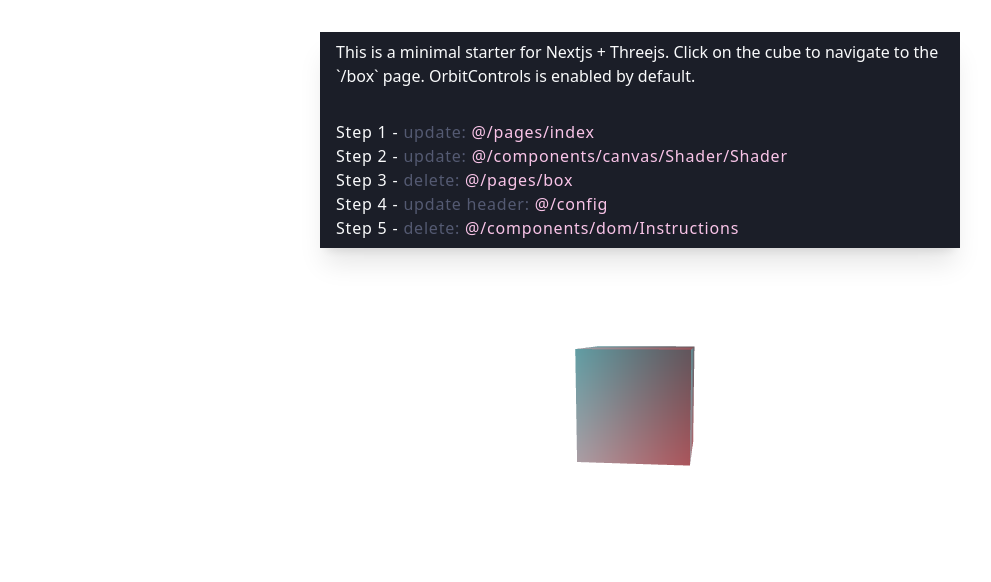
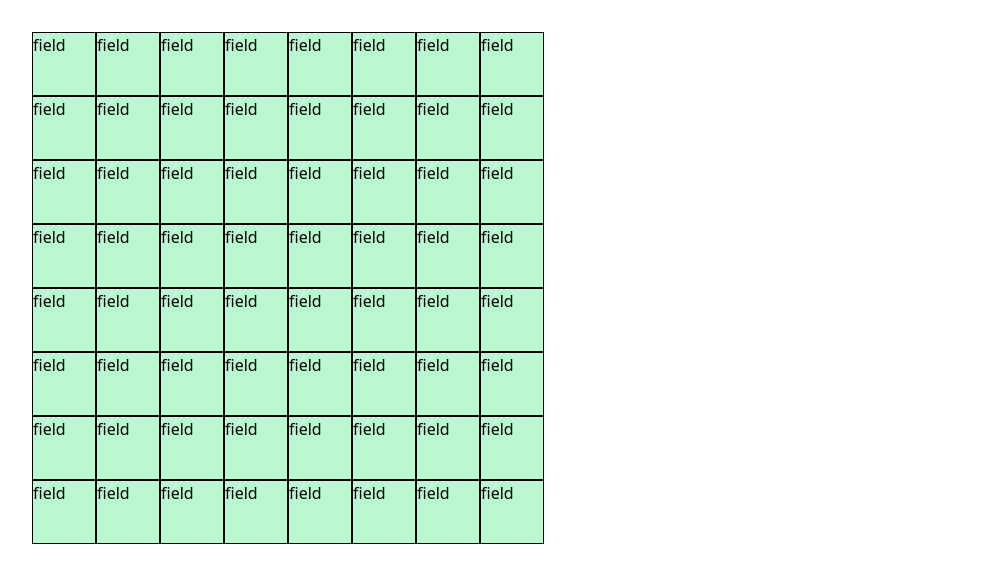
Before and after one commit to snk-js/chessible, a Next.js app: page / in a window 1280 px wide. Shown: the top 582 px of the page, without its empty margins (0-991 px from the left). Built offline with nearby package versions, Linux system fonts and the light colour scheme.

Commit message:
add initial board style

```diff
--- a/next.config.js
+++ b/next.config.js
@@ -32,9 +32,12 @@ const nextConfig = {
       exclude: /node_modules/,
       use: ['raw-loader', 'glslify-loader'],
     })
-
     return config
   },
+}
+
+nextConfig.compiler = {
+  styledComponents: true,
 }
 
 // manage i18n
--- /dev/null
+++ b/src/components/board/index.tsx
@@ -0,0 +1,24 @@
+import Piece from '../piece'
+
+import styled from 'styled-components'
+
+const BoardFields = styled.div`
+  padding: 2rem;
+  display: grid;
+  grid-template-columns: repeat(8, 64px [grid-start]);
+  grid-template-rows: repeat(8, 64px [grid-start]);
+`
+
+const Board = () => {
+  return (
+    <BoardFields>
+      {Array(64)
+        .fill(1)
+        .map((field, i) => {
+          return <Piece key={i}></Piece>
+        })}
+    </BoardFields>
+  )
+}
+
+export default Board
--- a/src/components/dom/Instructions.tsx
+++ /dev/null
@@ -1,39 +0,0 @@
-export default function Instructions() {
-  return (
-    <div
-      className='absolute max-w-lg px-4 py-2 text-sm shadow-xl pointer-events-none select-none md:text-base top-8 left-1/2 text-gray-50 transform -translate-x-1/2'
-      style={{
-        backgroundColor: 'rgb(27, 30, 40)',
-        maxWidth: 'calc(100% - 28px)',
-      }}
-    >
-      <p className='hidden mb-8 md:block'>
-        This is a minimal starter for Nextjs + Threejs. Click on the cube to
-        navigate to the `/box` page. OrbitControls is enabled by default.
-      </p>
-      <div className='tracking-wider'>
-        Step 1 - <span style={{ color: 'rgb(84, 90, 114)' }}>update:</span>
-        <span style={{ color: 'rgb(249, 196, 232)' }}> @/pages/index </span>
-        <br />
-        Step 2 - <span style={{ color: 'rgb(84, 90, 114)' }}>update:</span>
-        <span style={{ color: 'rgb(249, 196, 232)' }}>
-          {' '}
-          @/components/canvas/Shader/Shader{' '}
-        </span>
-        <br />
-        Step 3 - <span style={{ color: 'rgb(84, 90, 114)' }}>delete:</span>
-        <span style={{ color: 'rgb(249, 196, 232)' }}> @/pages/box </span>
-        <br />
-        Step 4 -{' '}
-        <span style={{ color: 'rgb(84, 90, 114)' }}>update header:</span>
-        <span style={{ color: 'rgb(249, 196, 232)' }}> @/config </span>
-        <br />
-        Step 5 - <span style={{ color: 'rgb(84, 90, 114)' }}>delete:</span>
-        <span style={{ color: 'rgb(249, 196, 232)' }}>
-          {' '}
-          @/components/dom/Instructions
-        </span>
-      </div>
-    </div>
-  )
-}
--- /dev/null
+++ b/src/components/piece/index.tsx
@@ -0,0 +1,5 @@
+const Piece = () => {
+  return <div className='bg-green-200 border border-black'>field</div>
+}
+
+export default Piece
--- a/src/pages/box.tsx
+++ b/src/pages/box.tsx
@@ -1,4 +1,3 @@
-import Instructions from '@/components/dom/Instructions'
 import dynamic from 'next/dynamic'
 
 const Box = dynamic(() => import('@/components/canvas/Box'), {
@@ -7,11 +6,7 @@ const Box = dynamic(() => import('@/components/canvas/Box'), {
 
 // Step 5 - delete Instructions components
 const Page = (props) => {
-  return (
-    <>
-      <Instructions />
-    </>
-  )
+  return <></>
 }
 
 Page.r3f = (props) => (
--- a/src/pages/index.tsx
+++ b/src/pages/index.tsx
@@ -1,12 +1,6 @@
 import dynamic from 'next/dynamic'
-// Step 5 - delete Instructions components
-import Instructions from '@/components/dom/Instructions'
-// import Shader from '@/components/canvas/Shader/Shader'
+import Board from '@/components/board'
 
-// Dynamic import is used to prevent a payload when the website start that will include threejs r3f etc..
-// WARNING ! errors might get obfuscated by using dynamic import.
-// If something goes wrong go back to a static import to show the error.
-// https://github.com/pmndrs/react-three-next/issues/49
 const Shader = dynamic(() => import('@/components/canvas/Shader/Shader'), {
   ssr: false,
 })
@@ -14,19 +8,19 @@ const Shader = dynamic(() => import('@/components/canvas/Shader/Shader'), {
 // dom components goes here
 const Page = (props) => {
   return (
-    <>
-      <Instructions />
-    </>
+    <div className=''>
+      <Board />
+    </div>
   )
 }
 
 // canvas components goes here
 // It will receive same props as Page component (from getStaticProps, etc.)
-Page.r3f = (props) => (
-  <>
-    <Shader />
-  </>
-)
+// Page.r3f = (props) => (
+//   <>
+//     <Shader />
+//   </>
+// )
 
 export default Page
 
```
Also changed, not shown: package.json (+6 -2 lines), 1 other file (tests, documents, lock files or other folders).
